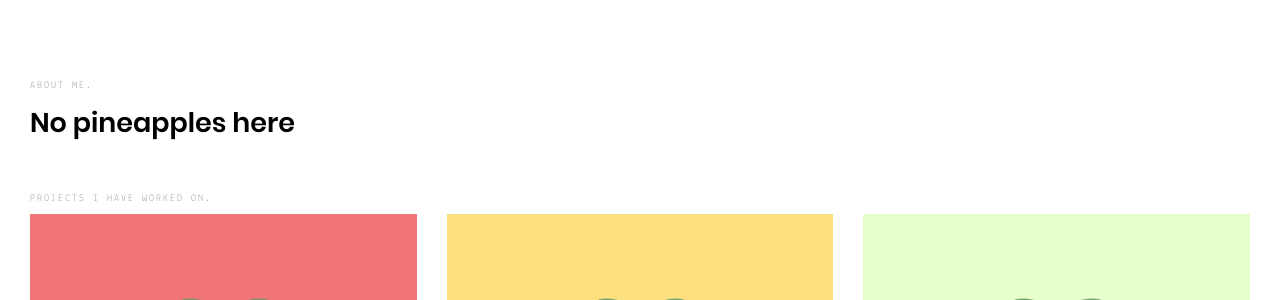
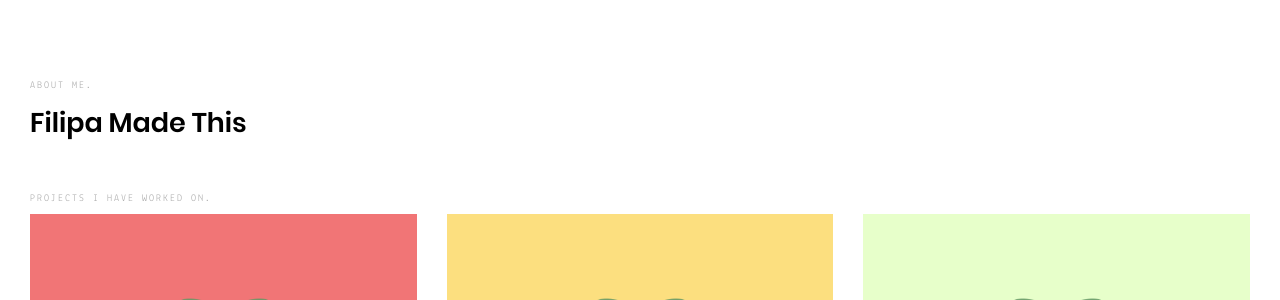
Before and after one commit to filipanoscampos/filipamadethis, a Jekyll site: the page built from index.html, in a window 1280 px wide. Shown: the part 207-507 px from the top of the page. Built offline with Jekyll 4.4.1, drawn with Linux system fonts in a browser that asks for light colours; nearby versions of some CDN libraries; library files that are not in the unit come from our copies.

Commit message:
Updated Config file
Dribbble and description.

```diff
--- a/_config.yml
+++ b/_config.yml
@@ -21,10 +21,10 @@
 # User config
 author: "Filipa Campos"
 tagline: "Design & Illustration"
-description: "No pineapples here"
+description: "Filipa Made This"
 keywords: "Graphic Design, Illustration, Webdesign, Front End, Visual Design, Filipa Campos, Filipa Made This"
 email: "pineapple@example.com"
-Pinterest: "https://www.linkedin.com/"
+Dribbble: "https://dribbble.com/filipanoscampos/"
 Twitter: "https://twitter.com/"
 
 # Site config
```
